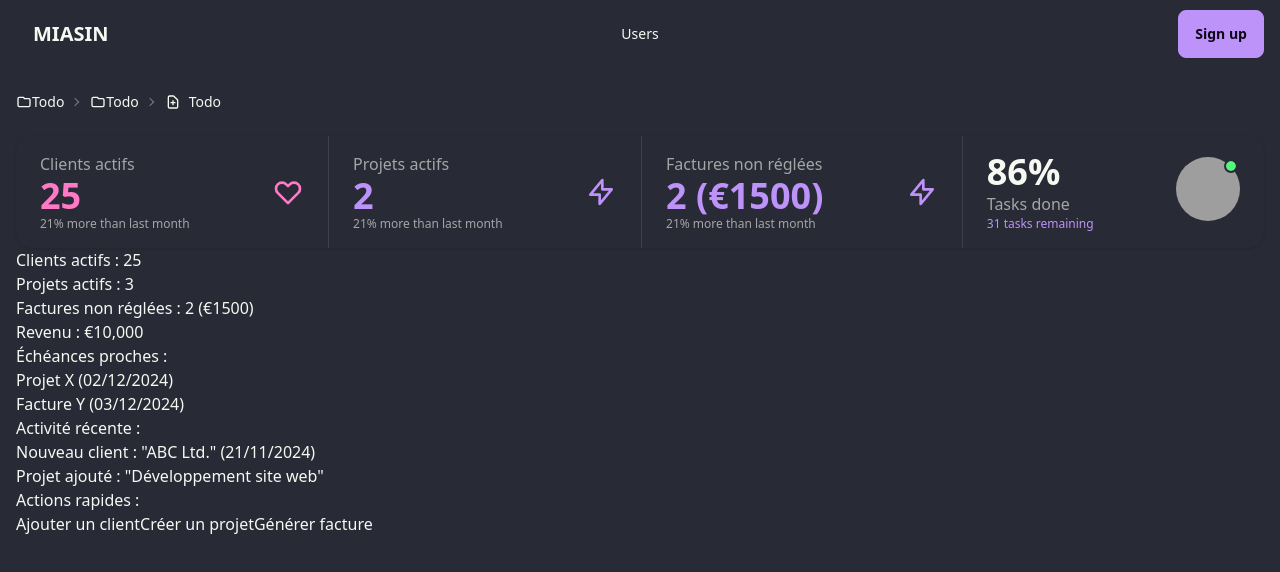
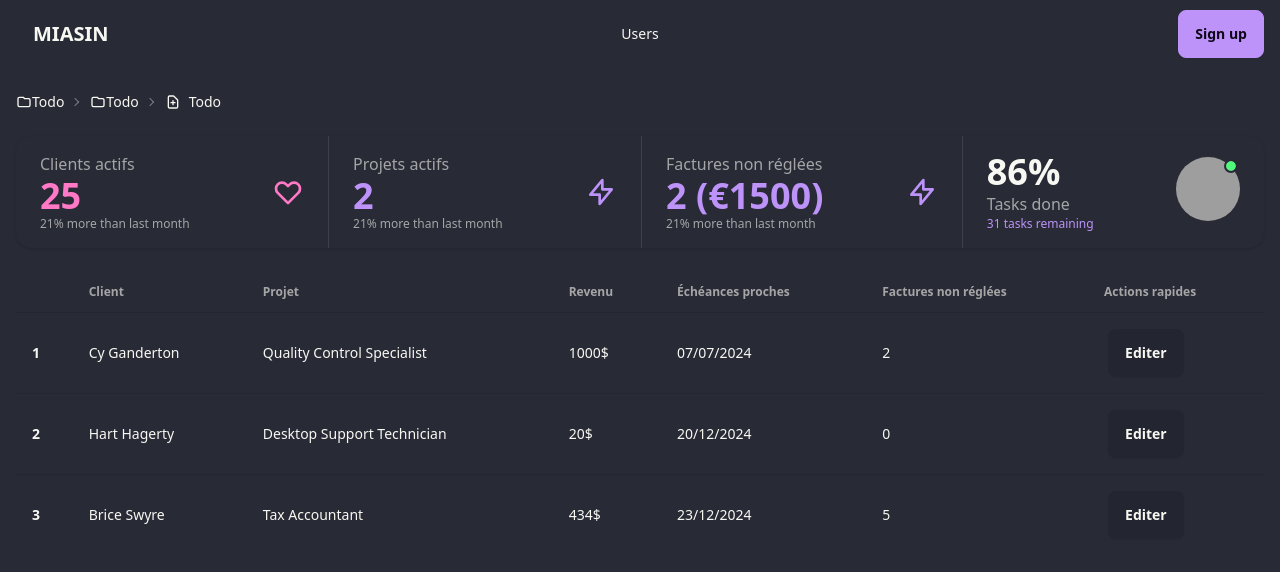
Before and after one commit to alaincodes/miasin, a Vue app in the folder frontend/: page / in a window 1280 px wide. Shown: the top 572 px of the page. Built offline with nearby package versions, Linux system fonts and the light colour scheme; grey boxes are pictures that could not be loaded.

Commit message:
add fake table in dashboard

```diff
--- a/frontend/src/components/Dashboard.vue
+++ b/frontend/src/components/Dashboard.vue
@@ -56,32 +56,77 @@
       </div>
     </div>
   </div>
-  <div>
-    <ul>
-      <li>Clients actifs : 25</li>
-      <li>Projets actifs : 3</li>
-      <li>Factures non réglées : 2 (€1500)</li>
-      <li>Revenu : €10,000</li>
+
+  <div class="mt-6">
+    <table class="table">
+      <!-- head -->
+      <thead>
+        <tr>
+          <th></th>
+          <th>Client</th>
+          <th>Projet</th>
+          <th>Revenu</th>
+          <th>Échéances proches</th>
+          <th>Factures non réglées</th>
+          <th>Actions rapides</th>
+        </tr>
+      </thead>
+      <tbody>
+        <!-- row 1 -->
+        <tr>
+          <th>1</th>
+          <td>Cy Ganderton</td>
+          <td>Quality Control Specialist</td>
+          <td>1000$</td>
+          <td>07/07/2024</td>
+          <td>2</td>
+          <td>
+            <div class="dropdown dropdown-end">
+              <div tabindex="0" role="button" class="btn m-1">Editer</div>
+              <ul tabindex="0" class="dropdown-content menu bg-base-100 rounded-box z-[1] w-52 p-2 shadow">
+                <li><a>Item 1</a></li>
+                <li><a>Item 2</a></li>
               </ul>
             </div>
-  <div>
-    <h3>Échéances proches :</h3>
-    <ul>
-      <li>Projet X (02/12/2024)</li>
-      <li>Facture Y (03/12/2024)</li>
+          </td>
+        </tr>
+        <!-- row 2 -->
+        <tr class="hover">
+          <th>2</th>
+          <td>Hart Hagerty</td>
+          <td>Desktop Support Technician</td>
+          <td>20$</td>
+          <td>20/12/2024</td>
+          <td>0</td>
+          <td>
+            <div class="dropdown dropdown-end">
+              <div tabindex="0" role="button" class="btn m-1">Editer</div>
+              <ul tabindex="0" class="dropdown-content menu bg-base-100 rounded-box z-[1] w-52 p-2 shadow">
+                <li><a>Item 1</a></li>
+                <li><a>Item 2</a></li>
               </ul>
             </div>
-  <div>
-    <h3>Activité récente :</h3>
-    <ul>
-      <li>Nouveau client : "ABC Ltd." (21/11/2024)</li>
-      <li>Projet ajouté : "Développement site web"</li>
+          </td>
+        </tr>
+        <!-- row 3 -->
+        <tr>
+          <th>3</th>
+          <td>Brice Swyre</td>
+          <td>Tax Accountant</td>
+          <td>434$</td>
+          <td>23/12/2024</td>
+          <td>5</td>
+          <td>
+            <div class="dropdown dropdown-end">
+              <div tabindex="0" role="button" class="btn m-1">Editer</div>
+              <ul tabindex="0" class="dropdown-content menu bg-base-100 rounded-box z-[1] w-52 p-2 shadow">
+                <li><a>Item 1</a></li>
+                <li><a>Item 2</a></li>
               </ul>
             </div>
-  <div>
-    <h3>Actions rapides :</h3>
-    <button>Ajouter un client</button>
-    <button>Créer un projet</button>
-    <button>Générer facture</button>
+          </td>
+        </tr>
+      </tbody>
+    </table>
   </div>
 </template>
```
Lines whose indentation alone changed are shown as unchanged.
